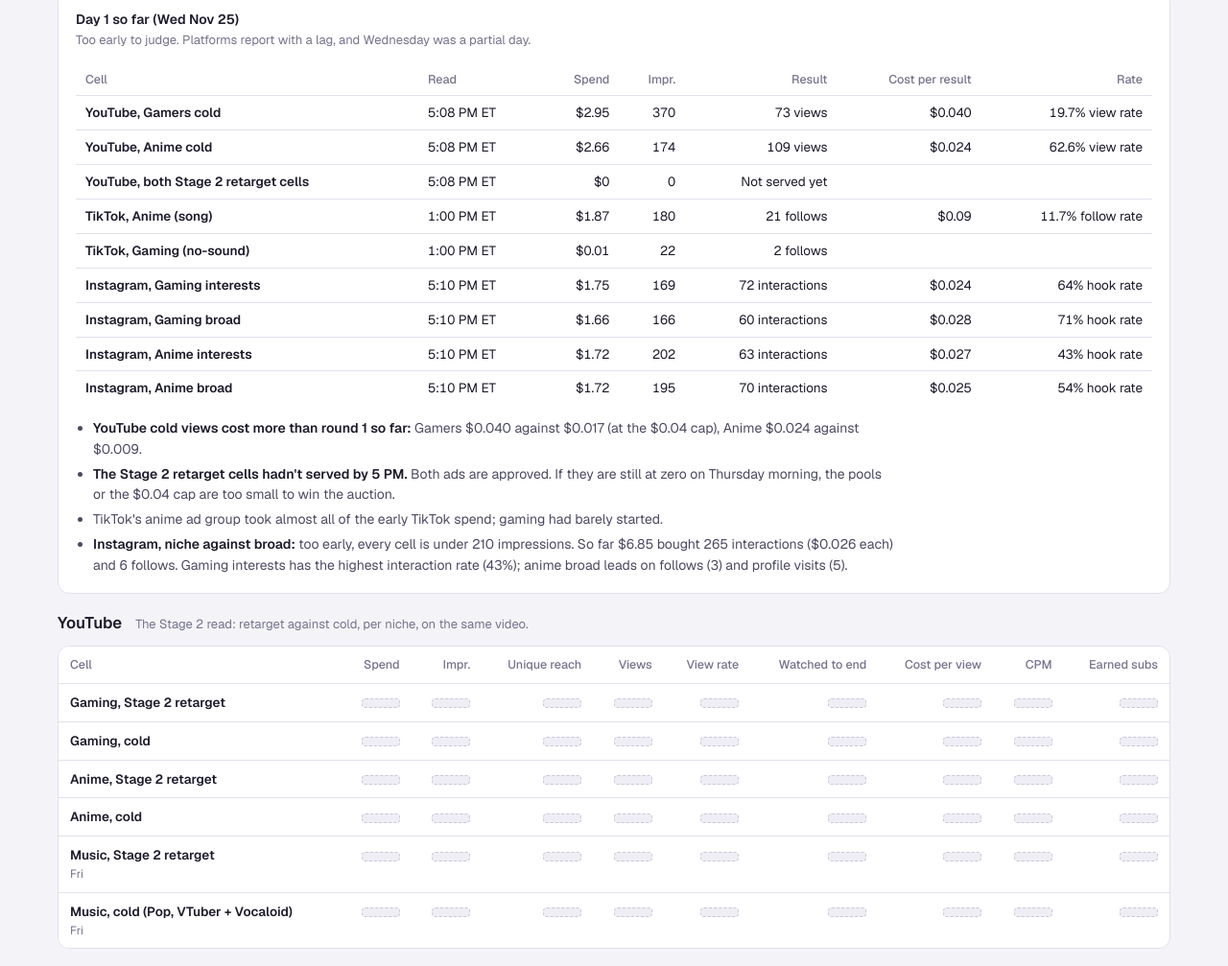
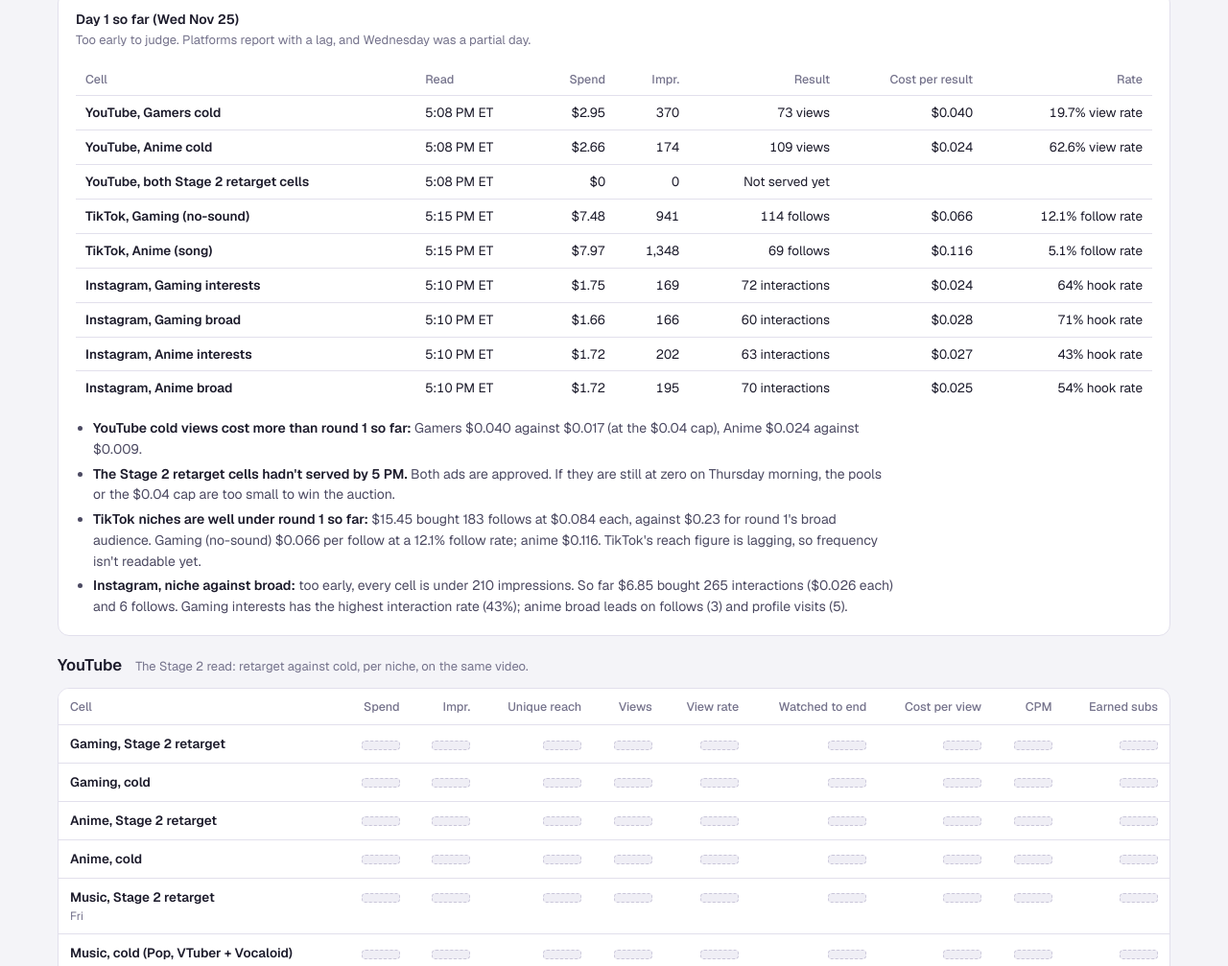
Before and after one commit to mutuals-inc/juniper-ads, a plain HTML site: page index.html in a window 1280 px wide. Shown: the part 7864-8871 px from the top of the page at 96% size. Drawn offline with nearby package versions, Linux system fonts and the light colour scheme.

Commit message:
Day 1 read: TikTok ad groups at 5:15 PM ET
Co-Authored-By: Claude Opus 5.5 <noreply@anthropic.com>

```diff
--- a/index.html
+++ b/index.html
@@ -827,8 +827,8 @@ footer { font-size: 12.5px; color: var(--muted); border-top: 1px solid var(--lin
             <tr><th class="sticky" scope="row">YouTube, Gamers cold</th><td>5:08 PM ET</td><td class="r">$2.95</td><td class="r">370</td><td class="r">73 views</td><td class="r">$0.040</td><td class="r">19.7% view rate</td></tr>
             <tr><th class="sticky" scope="row">YouTube, Anime cold</th><td>5:08 PM ET</td><td class="r">$2.66</td><td class="r">174</td><td class="r">109 views</td><td class="r">$0.024</td><td class="r">62.6% view rate</td></tr>
             <tr><th class="sticky" scope="row">YouTube, both Stage 2 retarget cells</th><td>5:08 PM ET</td><td class="r">$0</td><td class="r">0</td><td class="r">Not served yet</td><td class="r"></td><td class="r"></td></tr>
-            <tr><th class="sticky" scope="row">TikTok, Anime (song)</th><td>1:00 PM ET</td><td class="r">$1.87</td><td class="r">180</td><td class="r">21 follows</td><td class="r">$0.09</td><td class="r">11.7% follow rate</td></tr>
-            <tr><th class="sticky" scope="row">TikTok, Gaming (no-sound)</th><td>1:00 PM ET</td><td class="r">$0.01</td><td class="r">22</td><td class="r">2 follows</td><td class="r"></td><td class="r"></td></tr>
+            <tr><th class="sticky" scope="row">TikTok, Gaming (no-sound)</th><td>5:15 PM ET</td><td class="r">$7.48</td><td class="r">941</td><td class="r">114 follows</td><td class="r">$0.066</td><td class="r">12.1% follow rate</td></tr>
+            <tr><th class="sticky" scope="row">TikTok, Anime (song)</th><td>5:15 PM ET</td><td class="r">$7.97</td><td class="r">1,348</td><td class="r">69 follows</td><td class="r">$0.116</td><td class="r">5.1% follow rate</td></tr>
             <tr><th class="sticky" scope="row">Instagram, Gaming interests</th><td>5:10 PM ET</td><td class="r">$1.75</td><td class="r">169</td><td class="r">72 interactions</td><td class="r">$0.024</td><td class="r">64% hook rate</td></tr>
             <tr><th class="sticky" scope="row">Instagram, Gaming broad</th><td>5:10 PM ET</td><td class="r">$1.66</td><td class="r">166</td><td class="r">60 interactions</td><td class="r">$0.028</td><td class="r">71% hook rate</td></tr>
             <tr><th class="sticky" scope="row">Instagram, Anime interests</th><td>5:10 PM ET</td><td class="r">$1.72</td><td class="r">202</td><td class="r">63 interactions</td><td class="r">$0.027</td><td class="r">43% hook rate</td></tr>
@@ -839,7 +839,7 @@ footer { font-size: 12.5px; color: var(--muted); border-top: 1px solid var(--lin
       <ul class="read">
         <li><b>YouTube cold views cost more than round 1 so far:</b> Gamers $0.040 against $0.017 (at the $0.04 cap), Anime $0.024 against $0.009.</li>
         <li><b>The Stage 2 retarget cells hadn't served by 5 PM.</b> Both ads are approved. If they are still at zero on Thursday morning, the pools or the $0.04 cap are too small to win the auction.</li>
-        <li>TikTok's anime ad group took almost all of the early TikTok spend; gaming had barely started.</li>
+        <li><b>TikTok niches are well under round 1 so far:</b> $15.45 bought 183 follows at $0.084 each, against $0.23 for round 1's broad audience. Gaming (no-sound) $0.066 per follow at a 12.1% follow rate; anime $0.116. TikTok's reach figure is lagging, so frequency isn't readable yet.</li>
         <li><b>Instagram, niche against broad:</b> too early, every cell is under 210 impressions. So far $6.85 bought 265 interactions ($0.026 each) and 6 follows. Gaming interests has the highest interaction rate (43%); anime broad leads on follows (3) and profile visits (5).</li>
       </ul>
     </div>
```
